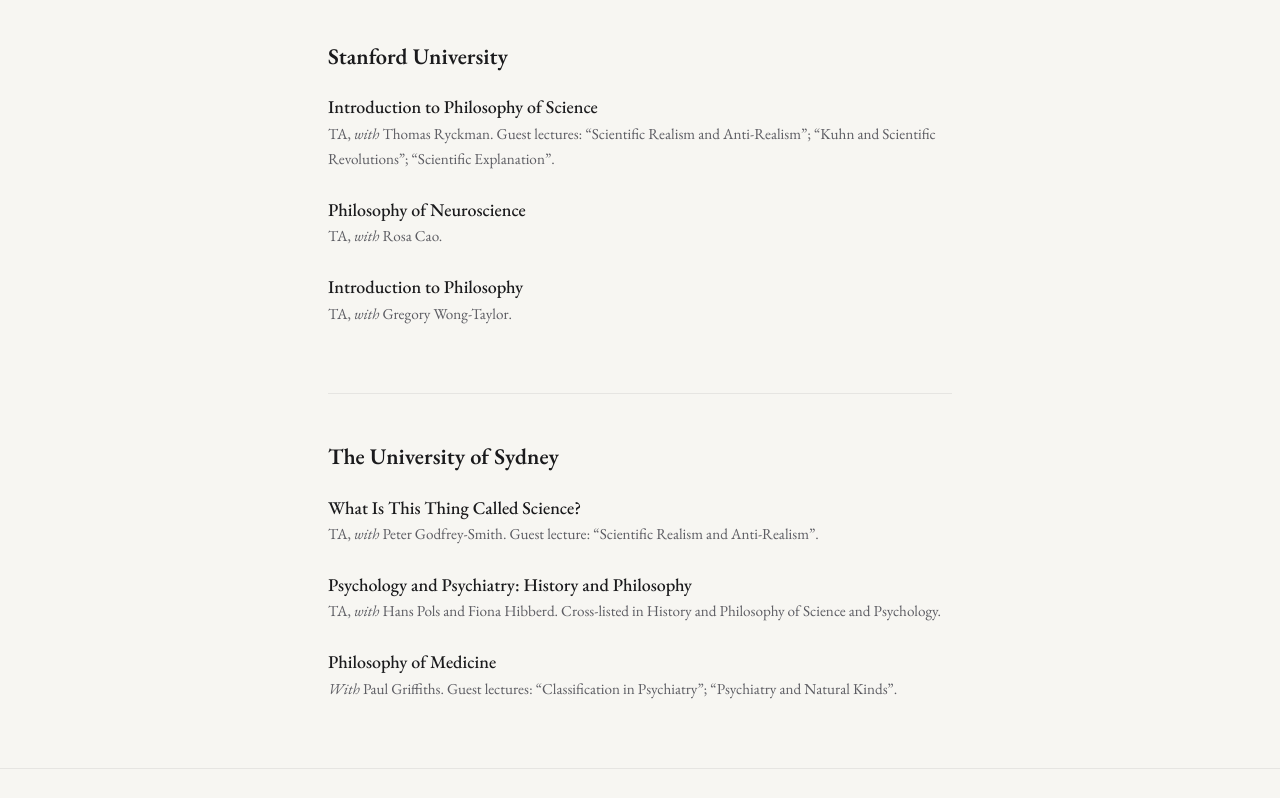
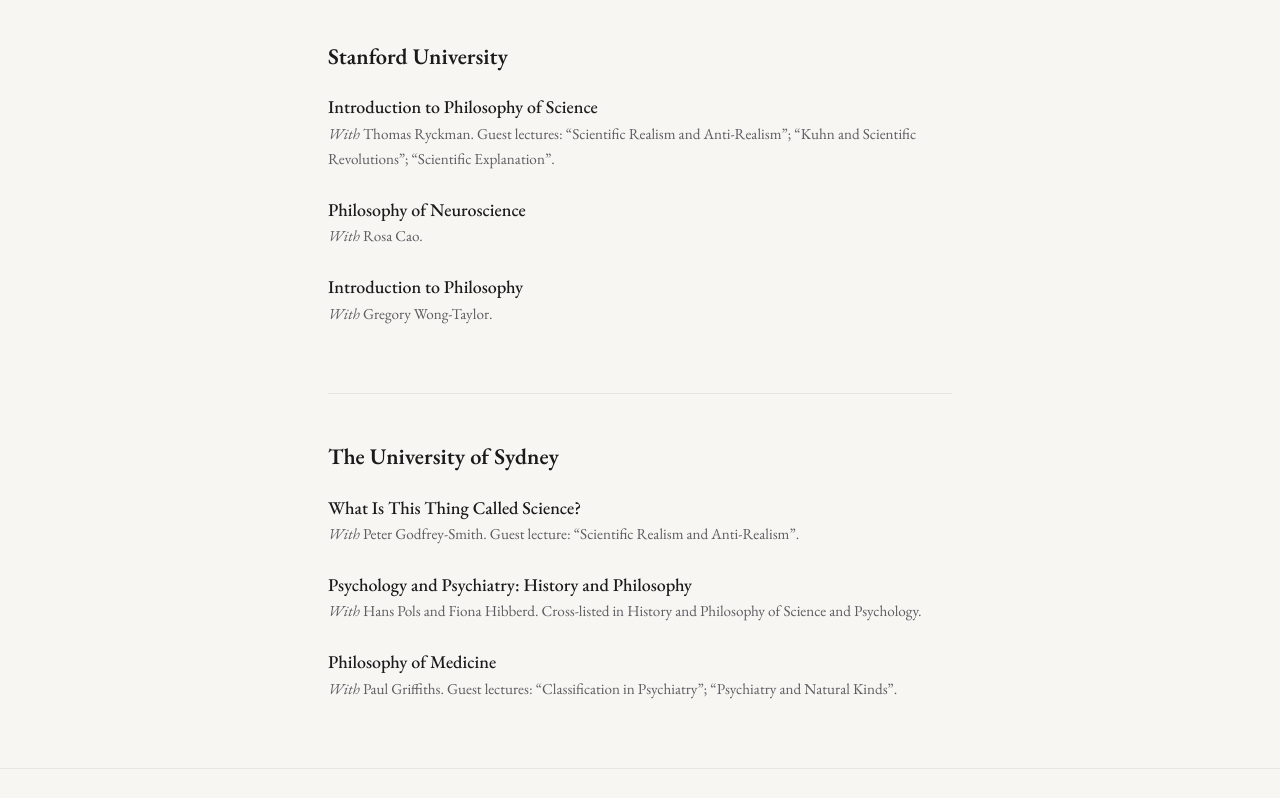
Before and after one commit to alexkpereira/alexkpereira.github.io, a plain HTML site: page teaching.html in a window 1280 px wide. Shown: the part 340-1138 px from the top of the page. Drawn offline with Linux system fonts and the light colour scheme.

Commit message:
Add files via upload

```diff
--- a/teaching.html
+++ b/teaching.html
@@ -38,17 +38,17 @@
 
       <div class="entry">
         <div class="title plain">Introduction to Philosophy of Science</div>
-        <div class="meta">TA, <em>with</em> Thomas Ryckman. Guest lectures: “Scientific Realism and Anti-Realism”; “Kuhn and Scientific Revolutions”; “Scientific Explanation”.</div>
+        <div class="meta"><em>With</em> Thomas Ryckman. Guest lectures: “Scientific Realism and Anti-Realism”; “Kuhn and Scientific Revolutions”; “Scientific Explanation”.</div>
       </div>
 
       <div class="entry">
         <div class="title plain">Philosophy of Neuroscience</div>
-        <div class="meta">TA, <em>with</em> Rosa Cao.</div>
+        <div class="meta"><em>With</em> Rosa Cao.</div>
       </div>
 
       <div class="entry">
         <div class="title plain">Introduction to Philosophy</div>
-        <div class="meta">TA, <em>with</em> Gregory Wong-Taylor.</div>
+        <div class="meta"><em>With</em> Gregory Wong-Taylor.</div>
       </div>
     </section>
 
@@ -57,12 +57,12 @@
 
       <div class="entry">
         <div class="title plain">What Is This Thing Called Science?</div>
-        <div class="meta">TA, <em>with</em> Peter Godfrey-Smith. Guest lecture: “Scientific Realism and Anti-Realism”.</div>
+        <div class="meta"><em>With</em> Peter Godfrey-Smith. Guest lecture: “Scientific Realism and Anti-Realism”.</div>
       </div>
 
       <div class="entry">
         <div class="title plain">Psychology and Psychiatry: History and Philosophy</div>
-        <div class="meta">TA, <em>with</em> Hans Pols and Fiona Hibberd. Cross-listed in History and Philosophy of Science and Psychology.</div>
+        <div class="meta"><em>With</em> Hans Pols and Fiona Hibberd. Cross-listed in History and Philosophy of Science and Psychology.</div>
       </div>
 
       <div class="entry">
```
